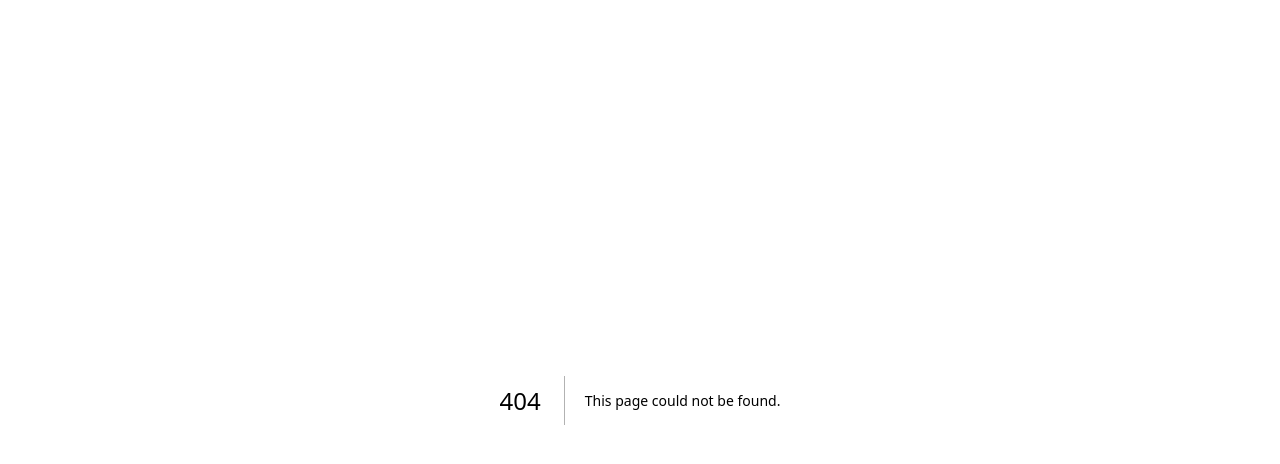
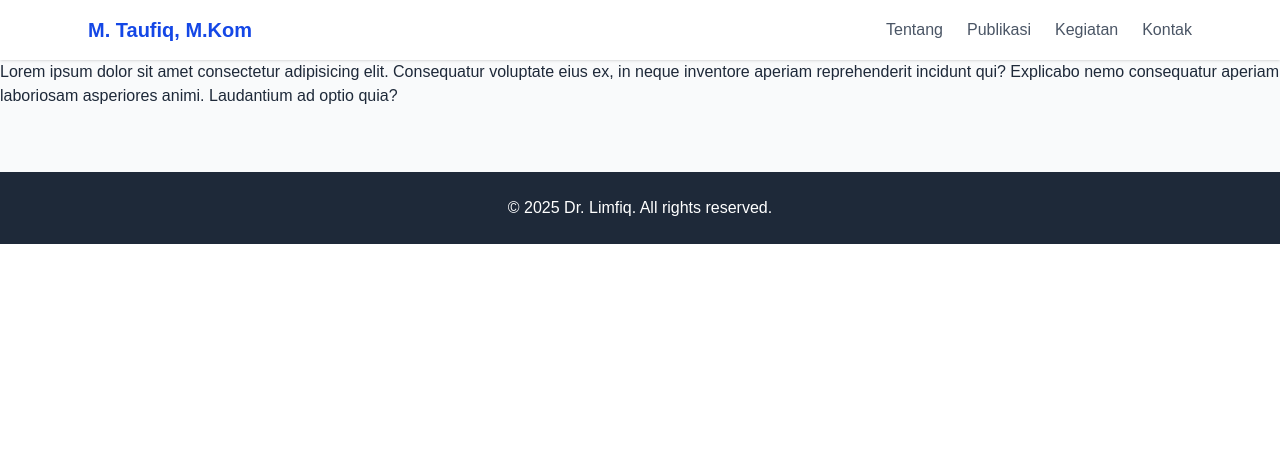
Before and after one commit to limfiq/portofolio, a Next.js app: page /about in a window 1280 px wide. Before the commit this address had no page. Shown: the top 464 px of the page. Built offline with nearby package versions, Linux system fonts and the light colour scheme.

Commit message:
Update 3 Nopember 2025

```diff
--- /dev/null
+++ b/app/about/page.jsx
@@ -0,0 +1,14 @@
+import Header from "@/components/Header";
+import Footer from "@/components/Footer";
+
+export default function About() {
+    return (
+        <div className="bg-gray-50 text-gray-800">
+            <Header />
+            <main>
+                <p>Lorem ipsum dolor sit amet consectetur adipisicing elit. Consequatur voluptate eius ex, in neque inventore aperiam reprehenderit incidunt qui? Explicabo nemo consequatur aperiam laboriosam asperiores animi. Laudantium ad optio quia?</p>
+            </main>
+            <Footer />
+        </div>
+    );
+}
```
Also changed, not shown: public/profile.jpg (added).
